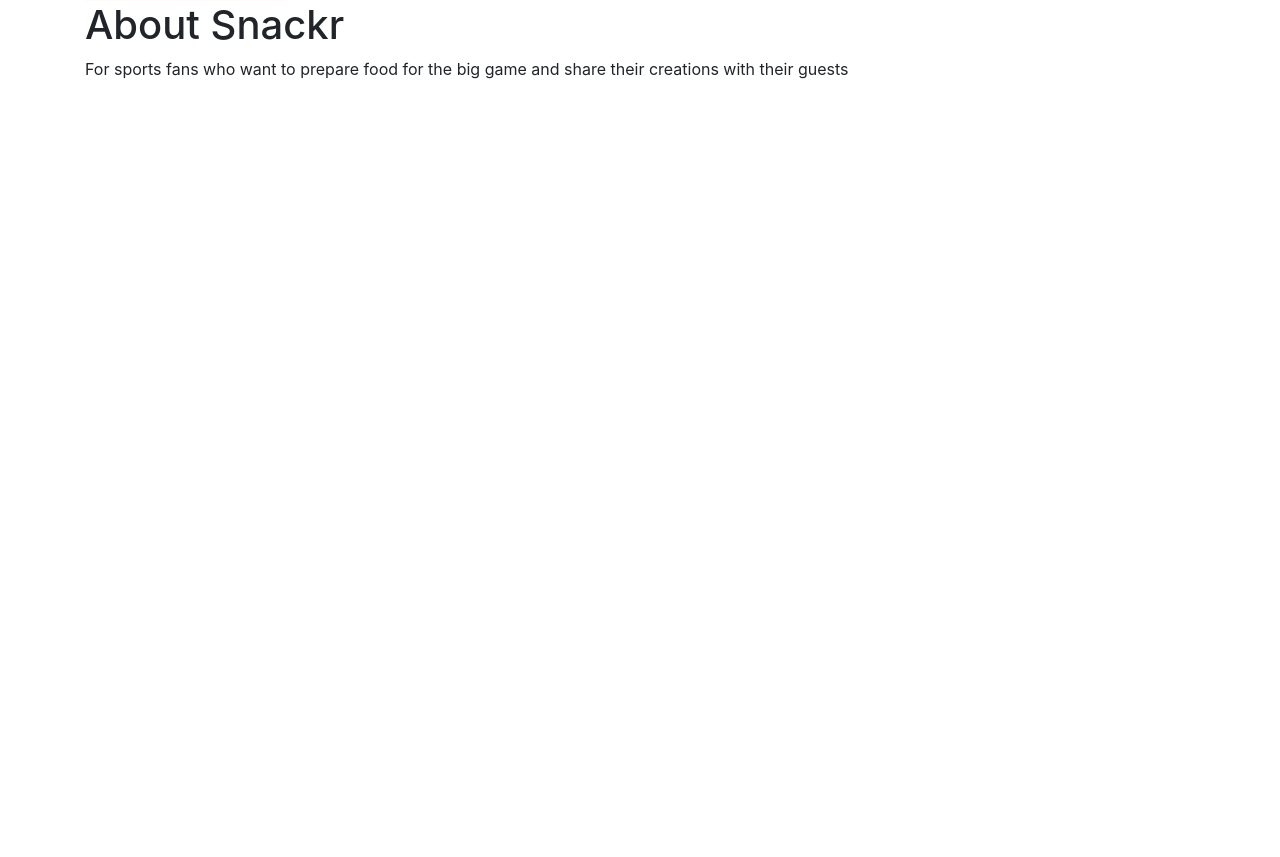
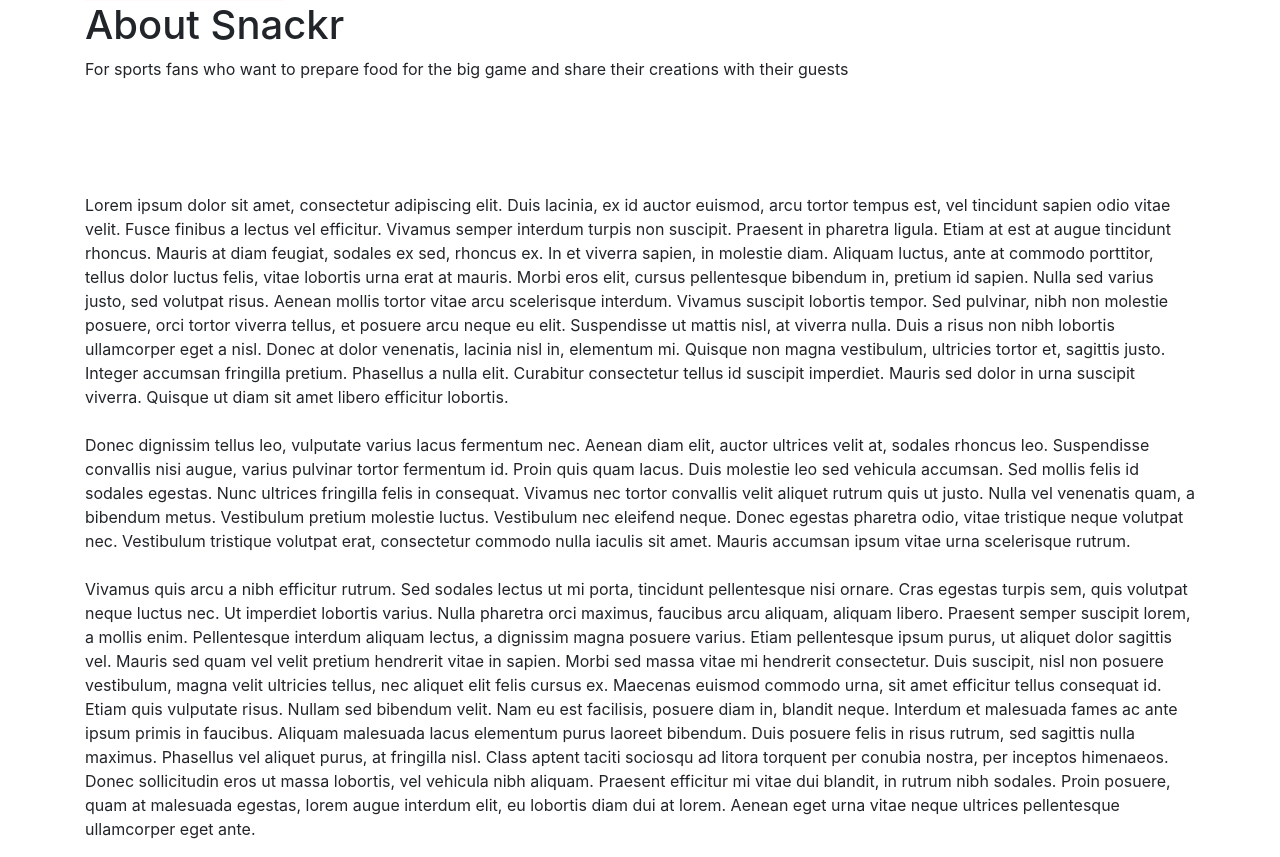
Before and after one commit to daspin15/daspin_recipedb, a Flask app: page /about in a window 1280 px wide. Shown: the part 291-1148 px from the top of the page. Before the commit the page ends 370 px from the top, so only its background shows below. Run offline with Flask 2, Linux system fonts and the light colour scheme; some libraries are stand-ins or nearby versions.

Commit message:
Insert LoremIpsum

```diff
--- a/templates/about.html
+++ b/templates/about.html
@@ -11,5 +11,19 @@
 <p>
     For sports fans who want to prepare food for the big game and share their creations with their guests
 </p>
+<br><br>
+<br><br>
+<p>
+    Lorem ipsum dolor sit amet, consectetur adipiscing elit. Duis lacinia, ex id auctor euismod, arcu tortor tempus est, vel tincidunt sapien odio vitae velit. Fusce finibus a lectus vel efficitur. Vivamus semper interdum turpis non suscipit. Praesent in pharetra ligula. Etiam at est at augue tincidunt rhoncus. Mauris at diam feugiat, sodales ex sed, rhoncus ex. In et viverra sapien, in molestie diam. Aliquam luctus, ante at commodo porttitor, tellus dolor luctus felis, vitae lobortis urna erat at mauris.
+
+Morbi eros elit, cursus pellentesque bibendum in, pretium id sapien. Nulla sed varius justo, sed volutpat risus. Aenean mollis tortor vitae arcu scelerisque interdum. Vivamus suscipit lobortis tempor. Sed pulvinar, nibh non molestie posuere, orci tortor viverra tellus, et posuere arcu neque eu elit. Suspendisse ut mattis nisl, at viverra nulla. Duis a risus non nibh lobortis ullamcorper eget a nisl. Donec at dolor venenatis, lacinia nisl in, elementum mi. Quisque non magna vestibulum, ultricies tortor et, sagittis justo. Integer accumsan fringilla pretium. Phasellus a nulla elit. Curabitur consectetur tellus id suscipit imperdiet. Mauris sed dolor in urna suscipit viverra. Quisque ut diam sit amet libero efficitur lobortis.
+
+<br><br>
+Donec dignissim tellus leo, vulputate varius lacus fermentum nec. Aenean diam elit, auctor ultrices velit at, sodales rhoncus leo. Suspendisse convallis nisi augue, varius pulvinar tortor fermentum id. Proin quis quam lacus. Duis molestie leo sed vehicula accumsan. Sed mollis felis id sodales egestas. Nunc ultrices fringilla felis in consequat. Vivamus nec tortor convallis velit aliquet rutrum quis ut justo. Nulla vel venenatis quam, a bibendum metus. Vestibulum pretium molestie luctus. Vestibulum nec eleifend neque. Donec egestas pharetra odio, vitae tristique neque volutpat nec. Vestibulum tristique volutpat erat, consectetur commodo nulla iaculis sit amet. Mauris accumsan ipsum vitae urna scelerisque rutrum.
+
+<br><br>Vivamus quis arcu a nibh efficitur rutrum. Sed sodales lectus ut mi porta, tincidunt pellentesque nisi ornare. Cras egestas turpis sem, quis volutpat neque luctus nec. Ut imperdiet lobortis varius. Nulla pharetra orci maximus, faucibus arcu aliquam, aliquam libero. Praesent semper suscipit lorem, a mollis enim. Pellentesque interdum aliquam lectus, a dignissim magna posuere varius. Etiam pellentesque ipsum purus, ut aliquet dolor sagittis vel. Mauris sed quam vel velit pretium hendrerit vitae in sapien. Morbi sed massa vitae mi hendrerit consectetur.
+
+Duis suscipit, nisl non posuere vestibulum, magna velit ultricies tellus, nec aliquet elit felis cursus ex. Maecenas euismod commodo urna, sit amet efficitur tellus consequat id. Etiam quis vulputate risus. Nullam sed bibendum velit. Nam eu est facilisis, posuere diam in, blandit neque. Interdum et malesuada fames ac ante ipsum primis in faucibus. Aliquam malesuada lacus elementum purus laoreet bibendum. Duis posuere felis in risus rutrum, sed sagittis nulla maximus. Phasellus vel aliquet purus, at fringilla nisl. Class aptent taciti sociosqu ad litora torquent per conubia nostra, per inceptos himenaeos. Donec sollicitudin eros ut massa lobortis, vel vehicula nibh aliquam. Praesent efficitur mi vitae dui blandit, in rutrum nibh sodales. Proin posuere, quam at malesuada egestas, lorem augue interdum elit, eu lobortis diam dui at lorem. Aenean eget urna vitae neque ultrices pellentesque ullamcorper eget ante.
+</p>
 
 {% endblock %}
```
